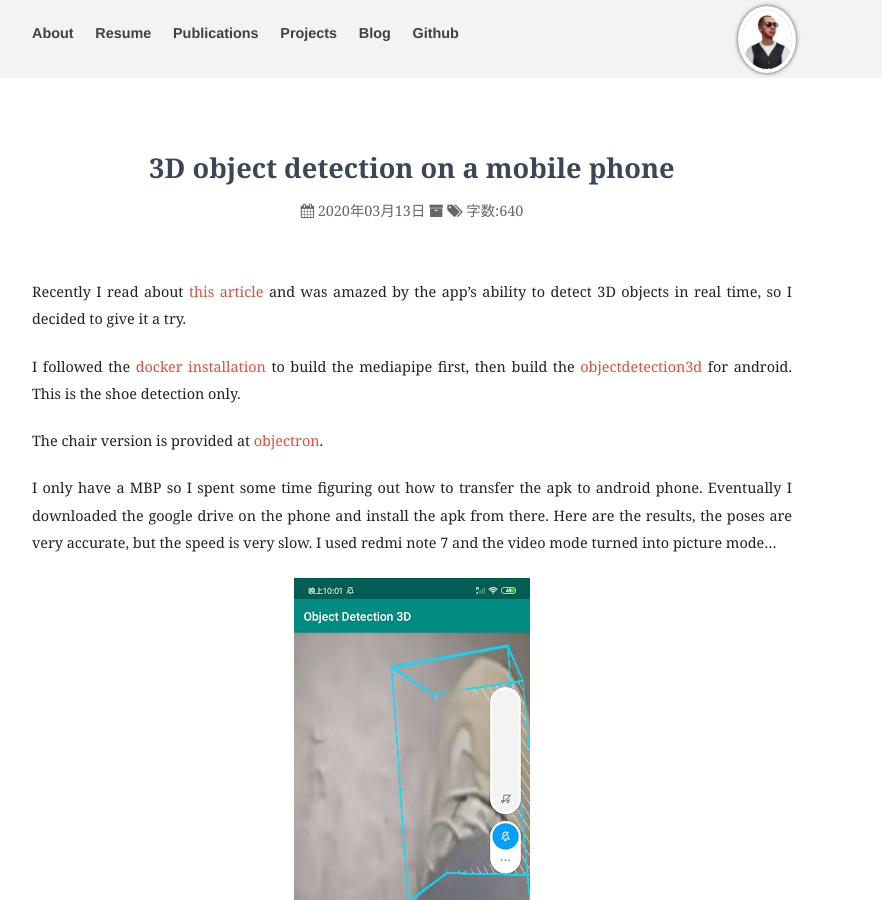
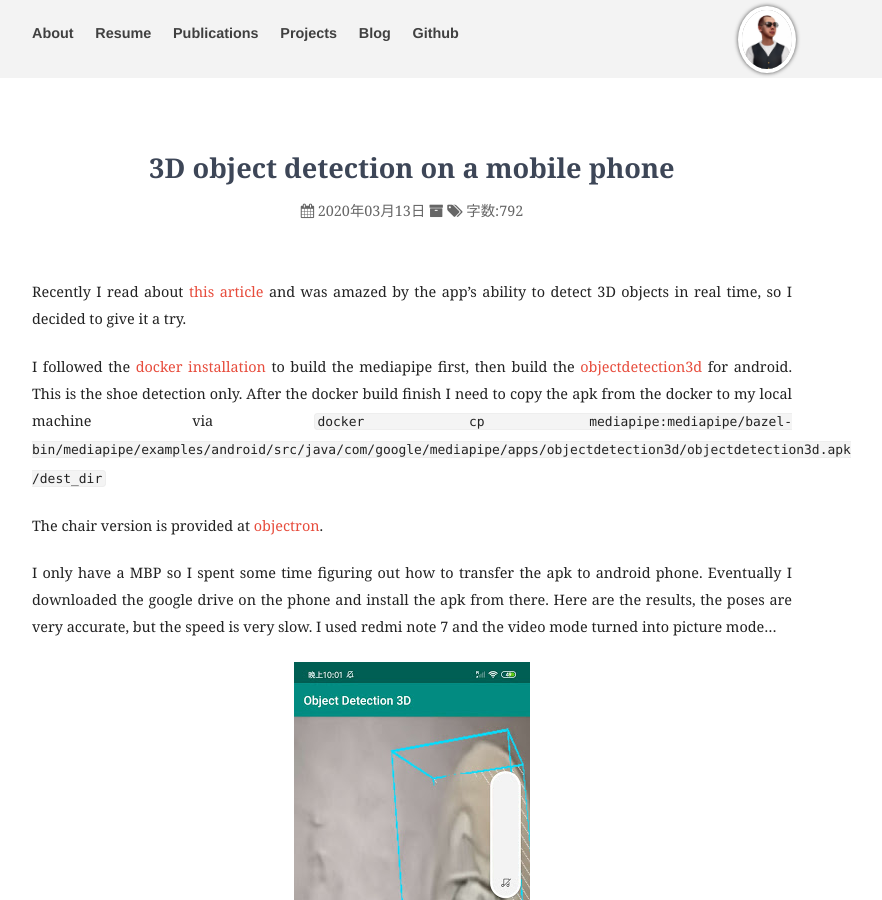
Before and after one commit to moshanATucsd/moshanATucsd.github.io, a Jekyll site: the page built from _posts/2020-03-13-objectron.md, in a window 1280 px wide and 900 px high. Shown: the whole window, without its empty margins (228-1110 px from the left). Built offline with Jekyll 4.4.1, drawn with Linux system fonts in a browser that asks for light colours; nearby versions of some CDN libraries; comment, search, counter and statistics services are not loaded.

Commit message:
Update 2020-03-13-objectron.md

```diff
--- a/_posts/2020-03-13-objectron.md
+++ b/_posts/2020-03-13-objectron.md
@@ -7,7 +7,7 @@ tags:
 
 Recently I read about [this article](https://ai.googleblog.com/2020/03/real-time-3d-object-detection-on-mobile.html) and was amazed by the app's ability to detect 3D objects in real time, so I decided to give it a try.
 
-I followed the [docker installation](https://github.com/google/mediapipe/blob/master/mediapipe/docs/install.md#installing-using-docker) to build the mediapipe first, then build the [objectdetection3d](https://github.com/google/mediapipe/tree/master/mediapipe/examples/android/src/java/com/google/mediapipe/apps/objectdetection3d) for android. This is the shoe detection only.
+I followed the [docker installation](https://github.com/google/mediapipe/blob/master/mediapipe/docs/install.md#installing-using-docker) to build the mediapipe first, then build the [objectdetection3d](https://github.com/google/mediapipe/tree/master/mediapipe/examples/android/src/java/com/google/mediapipe/apps/objectdetection3d) for android. This is the shoe detection only. After the docker build finish I need to copy the apk from the docker to my local machine via `docker cp mediapipe:mediapipe/bazel-bin/mediapipe/examples/android/src/java/com/google/mediapipe/apps/objectdetection3d/objectdetection3d.apk /dest_dir`
 
 The chair version is provided at [objectron](https://github.com/google/mediapipe/blob/master/mediapipe/docs/objectron_mobile_gpu.md).
 
```
